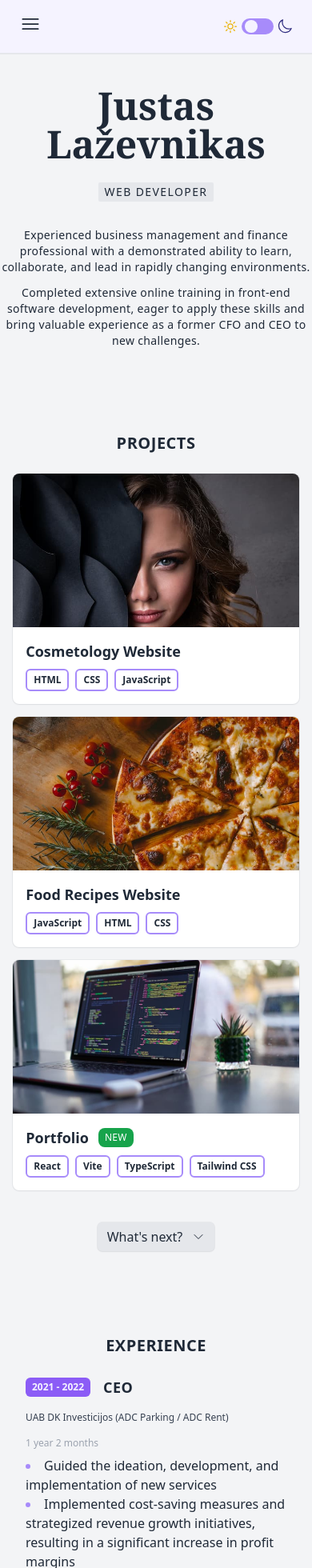
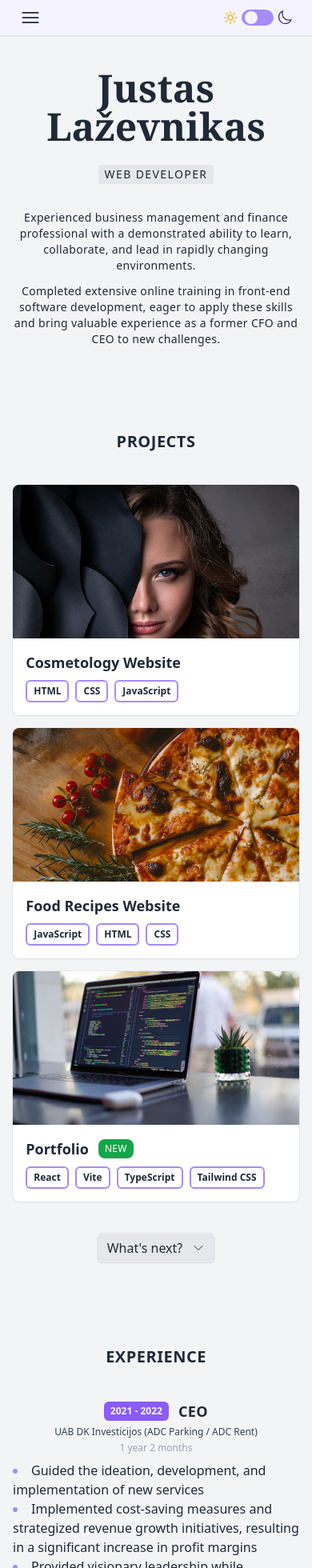
Before and after one commit to justaslaz/portfolio, a React (Vite) app: page / in a window 390 px wide. Shown: the top 1960 px of the page at 80% size. Built offline with nearby package versions, Linux system fonts and the light colour scheme.

Commit message:
responsive design on mobile

```diff
--- a/src/components/ContactMeForm.tsx
+++ b/src/components/ContactMeForm.tsx
@@ -72,7 +72,7 @@ export default function ContactMeForm() {
   };
 
   return (
-    <div id="contact" className="mx-auto mb-14 flex scroll-mt-20 flex-col">
+    <div id="contact" className="mx-4 mb-14 flex scroll-mt-20 flex-col">
       <div className="flex flex-col items-center justify-center">
         {!isSubmitSuccessful && (
           <>
@@ -132,7 +132,7 @@ export default function ContactMeForm() {
                 {...register('message')}
               />
               {/* Submit Button */}
-              <div className="flex h-12 w-48 cursor-pointer items-center justify-center rounded-md bg-gradient-to-br from-pink-500 to-violet-700 px-8 py-3 text-base font-medium text-violet-50 drop-shadow-md transition-transform duration-300 hover:scale-105 focus:scale-105 focus:outline-none ">
+              <div className="flex h-12 w-48 cursor-pointer items-center justify-center self-center rounded-md bg-gradient-to-br from-pink-500 to-violet-700 px-8 py-3 text-base font-medium text-violet-50 drop-shadow-md transition-transform duration-300 hover:scale-105 focus:scale-105 focus:outline-none md:self-start ">
                 <button
                   className="focus:underline focus:underline-offset-4 focus:outline-none"
                   type="submit"
--- a/src/components/Experience/Experience.tsx
+++ b/src/components/Experience/Experience.tsx
@@ -6,9 +6,9 @@ export default function Experience() {
   return (
     <div
       id="experience"
-      className="mx-8 mb-20 flex scroll-mt-20 flex-col items-center justify-center"
+      className="mx-4 mb-20 flex scroll-mt-20 flex-col items-center justify-center"
     >
-      <div className="w-full md:w-3/4 lg:w-1/2">
+      <div className="w-full md:w-3/4 lg:w-2/3 2xl:w-fit">
         <Title>Experience</Title>
         {experience
           .slice()
--- a/src/components/Experience/ExperienceItem.tsx
+++ b/src/components/Experience/ExperienceItem.tsx
@@ -16,15 +16,17 @@ function ExperienceItem({
 }: Props) {
   return (
     <>
-      <div className="flex flex-row flex-wrap items-center justify-start gap-4 text-xs md:text-sm">
-        <span className="inline-block rounded-md bg-violet-500 px-2 py-1 font-semibold text-violet-50">
-          {years}
-        </span>
-        <h3 className="text-lg font-semibold tracking-wide">{position}</h3>
+      <div className="flex flex-col items-center justify-start gap-1 text-xs sm:flex-row sm:flex-wrap sm:gap-4 md:text-sm">
+        <div className="flex items-center gap-3">
+          <span className="rounded-md bg-violet-500 px-2 py-1 font-semibold text-violet-50">
+            {years}
+          </span>
+          <h3 className="text-lg font-semibold tracking-wide">{position}</h3>
+        </div>
         <p className="text-gray-700 dark:text-gray-400">{company}</p>
         <p className="text-gray-400 dark:text-gray-500">{duration}</p>
       </div>
-      <ul className="my-2 mb-8 list-inside list-disc marker:text-violet-400 dark:marker:text-violet-500">
+      <ul className="my-2 mb-12 list-inside list-disc marker:text-violet-400 dark:marker:text-violet-500">
         {details.map((detail) => (
           <li className="text-base font-normal" key={Math.random().toString()}>
             {detail}
--- a/src/components/Intro.tsx
+++ b/src/components/Intro.tsx
@@ -1,6 +1,6 @@
 export default function Intro() {
   return (
-    <div className="mb-20 flex flex-col items-center justify-center pt-10 text-center">
+    <div className="mx-4 mb-20 flex flex-col items-center justify-center pt-10 text-center">
       <h1 className="mb-6 font-serif text-5xl font-bold md:mb-8 md:text-6xl">
         Justas Laževnikas
       </h1>
--- a/src/components/Navigation.tsx
+++ b/src/components/Navigation.tsx
@@ -71,7 +71,7 @@ export default function Navigation() {
 
   return (
     <div
-      className={`sticky top-0 z-20 grid w-full grid-cols-2 place-items-center gap-6 border-b-2 bg-violet-50 px-6 py-4 dark:border-gray-600 dark:bg-gray-700 lg:grid-cols-3 ${
+      className={`sticky top-0 z-20 grid w-full grid-cols-2 place-items-center gap-6 border-b-2 bg-violet-50 px-6 py-2 dark:border-gray-600 dark:bg-gray-700 sm:py-4 lg:grid-cols-3 ${
         isNavShown
           ? 'translate-y-0 transition-transform duration-500 ease-in-out'
           : '-translate-y-full transition-transform duration-500 ease-in-out'
@@ -90,10 +90,13 @@ export default function Navigation() {
       </nav>
 
       {/* Mobile Navigation */}
-      <Menu as="div" className="relative justify-self-start sm:hidden">
+      <Menu
+        as="div"
+        className="relative flex place-items-center justify-self-start sm:hidden"
+      >
         <Menu.Button>
-          <Bars3Icon className="ui-open:hidden h-7 w-7" />
-          <XMarkIcon className="ui-not-open:hidden h-7 w-7" />
+          <Bars3Icon className="ui-open:hidden h-7 w-7 transition-transform hover:-translate-y-0.5" />
+          <XMarkIcon className="ui-not-open:hidden h-7 w-7 transition-transform hover:-translate-y-0.5" />
         </Menu.Button>
         <Transition
           enterFrom="transform scale-95 opacity-0"
@@ -103,7 +106,7 @@ export default function Navigation() {
           leaveTo="transform scale-95 opacity-0"
           leave="transition duration-75 ease-out"
         >
-          <Menu.Items className="absolute flex flex-col gap-4 rounded-md bg-gray-50/95 p-3 text-sm shadow-lg">
+          <Menu.Items className="absolute top-7 flex flex-col gap-4 rounded-md bg-gray-50/95 p-3 text-sm shadow-lg dark:bg-gray-600/95">
             {navLinks.map((navLink) => (
               <Menu.Item
                 as="a"
--- a/src/components/Title.tsx
+++ b/src/components/Title.tsx
@@ -4,7 +4,7 @@ interface Props {
 
 export default function Title({ children }: Props) {
   return (
-    <h2 className="mb-6 text-center text-xl font-bold uppercase tracking-wide">
+    <h2 className="mb-10 text-center text-xl font-bold uppercase tracking-wide">
       {children}
     </h2>
   );
```
